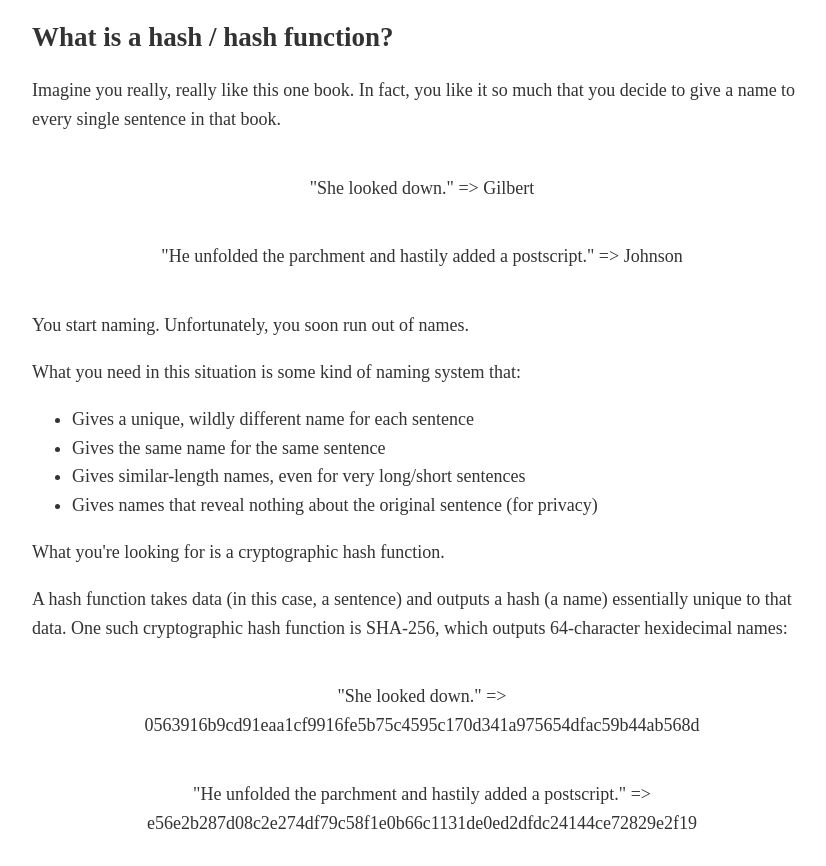
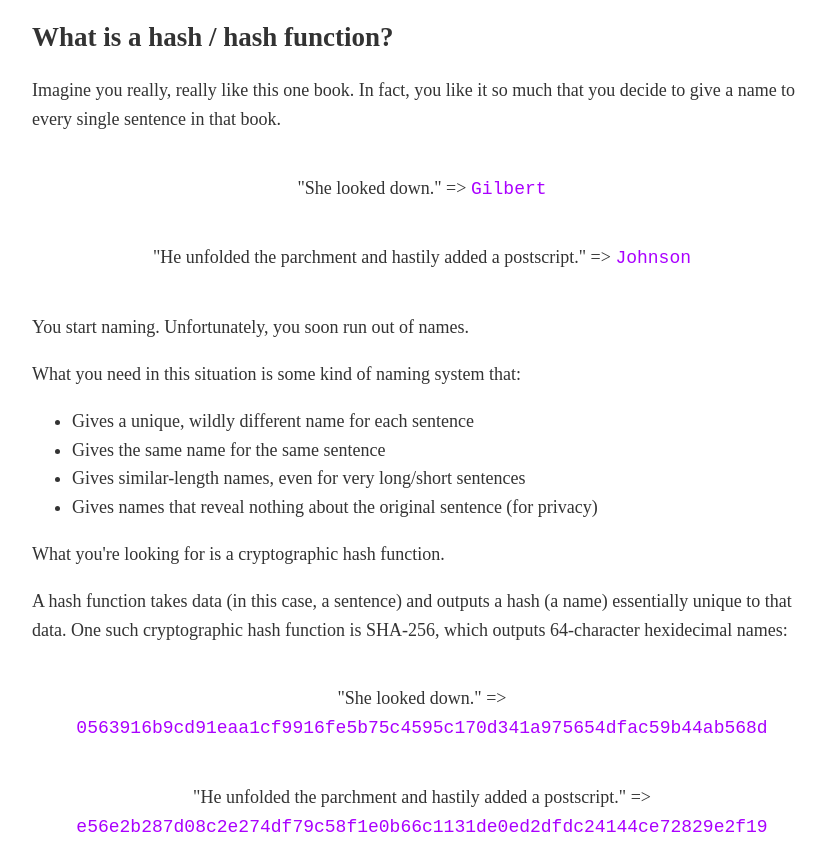
Before and after one commit to KevinTheShoe/hash-length-extension-demo, a plain HTML site: page index.html in a window 1280 px wide. Shown: the part 86-952 px from the top of the page, without its empty margins (218-1044 px from the left). Drawn offline with Linux system fonts and the light colour scheme.

Commit message:
Coloring for hashes
I know this introduces small XSS

```diff
--- a/index.html
+++ b/index.html
@@ -14,9 +14,9 @@
 
 			<p>Imagine you really, really like this one book. In fact, you like it so much that you decide to give a name to every single sentence in that book.</p>
 
-			<blockquote class="centered">"She looked down." => Gilbert</blockquote>
+			<blockquote class="centered">"She looked down." => <span class="hash-state">Gilbert</span></blockquote>
 
-			<blockquote class="centered">"He unfolded the parchment and hastily added a postscript." => Johnson</blockquote>
+			<blockquote class="centered">"He unfolded the parchment and hastily added a postscript." => <span class="hash-state">Johnson</span></blockquote>
 
 			<p>You start naming. Unfortunately, you soon run out of names.</p>
 
@@ -33,9 +33,9 @@
 
 			<p>A hash function takes data (in this case, a sentence) and outputs a hash (a name) essentially unique to that data. One such cryptographic hash function is SHA-256, which outputs 64-character hexidecimal names:</p>
 
-			<blockquote class="centered">"She looked down." => 0563916b9cd91eaa1cf9916fe5b75c4595c170d341a975654dfac59b44ab568d</blockquote>
+			<blockquote class="centered">"She looked down." => <span class="hash-state">0563916b9cd91eaa1cf9916fe5b75c4595c170d341a975654dfac59b44ab568d</span></blockquote>
 
-			<blockquote class="centered">"He unfolded the parchment and hastily added a postscript." => e56e2b287d08c2e274df79c58f1e0b66c1131de0ed2dfdc24144ce72829e2f19</blockquote>
+			<blockquote class="centered">"He unfolded the parchment and hastily added a postscript." => <span class="hash-state">e56e2b287d08c2e274df79c58f1e0b66c1131de0ed2dfdc24144ce72829e2f19</span></blockquote>
 
 			<p>Using SHA-256, we could assign a unique name to every single piece of text ever written. The names don't roll off the tongue quite as easily, but that's a sacrifice we'll have to accept.</p>
 
@@ -58,7 +58,7 @@
 
 			<details>
 				<summary>The hashes are longer than the text itself...</summary>
-				<p>Just like hashing isn't limited to text, it also isn't limited by length. The entire <a href="https://gist.github.com/Niximacco/6ae63abd1834485811200daefc319b40" target="_blank" rel="noopener noreferrer">Bee Movie script</a> hashes to 27052339536a08543f16b5fa0deb4ce554a70b697b27ee0143302d7e6ec4fe2f.</p>
+				<p>Just like hashing isn't limited to text, it also isn't limited by length. The entire <a href="https://gist.github.com/Niximacco/6ae63abd1834485811200daefc319b40" target="_blank" rel="noopener noreferrer">Bee Movie script</a> hashes to <span class="hash-state">27052339536a08543f16b5fa0deb4ce554a70b697b27ee0143302d7e6ec4fe2f</span>.</p>
 			</details>
 
 		<h2>Why is this useful?</h2>
@@ -155,7 +155,7 @@
 
 			<blockquote class="centered">"Hello my dear friend Bob. I am writing an urgent letter to request the shipment of 2 gerbils to my place of residence at once."</blockquote>
 
-			<blockquote class="centered">Hash: f292d76ba39099213d5d0736801f784b0f797a4e7044489b71b8d9f3d78c1342</blockquote>
+			<blockquote class="centered">Hash: <span class="hash-state">f292d76ba39099213d5d0736801f784b0f797a4e7044489b71b8d9f3d78c1342</span></blockquote>
 
 			<p>You know all about Alice and Bob's little secret hashing setup, though sadly you've never been able to actually find the secret. But now you don't need to! You have a hash, and can guess at the length of the secret to create another valid hash for an extended message! For simplicity, let us assume that you send Bob messages repeatedly until you correctly guess the secret length of 19:</p>
 
--- a/index.js
+++ b/index.js
@@ -18,14 +18,14 @@ function shaDemoUpdate() {
 
 	document.getElementById('sha-demo-full').replaceChildren(...createShaFullDemoEls(blocks, bytes.length));
 
-	document.getElementById('sha-demo-result').textContent = `"${new TextDecoder().decode(bytes)}" => ${sha256.stateToHex(sha256.compressBlock(sha256.joinBytes(blocks)))}`;
+	document.getElementById('sha-demo-result').innerHTML = `"${new TextDecoder().decode(bytes)}" => <span class="hash-state">${sha256.stateToHex(sha256.compressBlock(sha256.joinBytes(blocks)))}</span>`;
 
 	const extendedBytes = sha256.joinBytes(blocks, sha256.strToBytes(shaDemoExtensionInput.value));
 	const extendedBlocks = sha256.splitBytes(sha256.padBytes(extendedBytes));
 
 	document.getElementById('sha-demo-extension').replaceChildren(...createShaFullDemoEls(extendedBlocks, extendedBytes.length));
 
-	document.getElementById('sha-demo-extension-result').textContent = `"${new TextDecoder().decode(extendedBytes)}" => ${sha256.stateToHex(sha256.compressBlock(sha256.joinBytes(extendedBlocks)))}`;
+	document.getElementById('sha-demo-extension-result').innerHTML = `"${new TextDecoder().decode(extendedBytes)}" => <span class="hash-state">${sha256.stateToHex(sha256.compressBlock(sha256.joinBytes(extendedBlocks)))}</span>`;
 }
 
 
@@ -40,7 +40,7 @@ function extensionDemoUpdate() {
 
 	document.getElementById('extension-demo-result-text').textContent = `"Hello my dear friend Bob. I am writing an urgent letter to request the shipment of 2 gerbils to my place of residence at once.${new TextDecoder().decode(new Uint8Array([0x80,0x00,0x00,0x00,0x00,0x00,0x00,0x00,0x00,0x00,0x00,0x00,0x00,0x00,0x00,0x00,0x00,0x00,0x00,0x00,0x00,0x00,0x00,0x00,0x00,0x00,0x00,0x00,0x00,0x00,0x00,0x00,0x00,0x00,0x00,0x00,0x00,0x00,0x00,0x00,0x00,0x00,0x00,0x00,0x00,0x04,0x88]))}${extensionDemoInput.value}"`;
 
-	document.getElementById('extension-demo-result-hash').textContent = `Hash: ${sha256.stateToHex(sha256.compressBlock(sha256.joinBytes(blocks), sha256.hexToState('f292d76ba39099213d5d0736801f784b0f797a4e7044489b71b8d9f3d78c1342')))}`;
+	document.getElementById('extension-demo-result-hash').innerHTML = `Hash: <span class="hash-state">${sha256.stateToHex(sha256.compressBlock(sha256.joinBytes(blocks), sha256.hexToState('f292d76ba39099213d5d0736801f784b0f797a4e7044489b71b8d9f3d78c1342')))}</span>`;
 }
 
 
--- a/style.css
+++ b/style.css
@@ -88,7 +88,7 @@ textarea {
 
 .hash-state {
 	font-family: monospace;
-	font-size: 18px;
+	color: #aa00ff;
 	width: 32ch;
 	word-wrap: break-word;
 	overflow-wrap: break-word;
```
